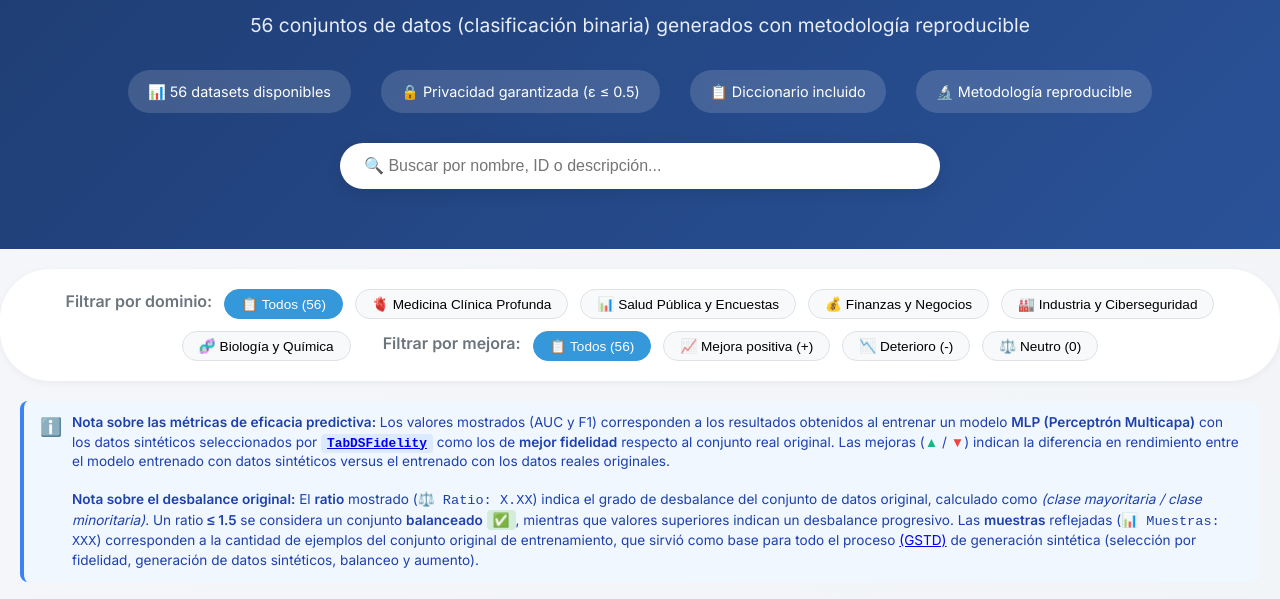
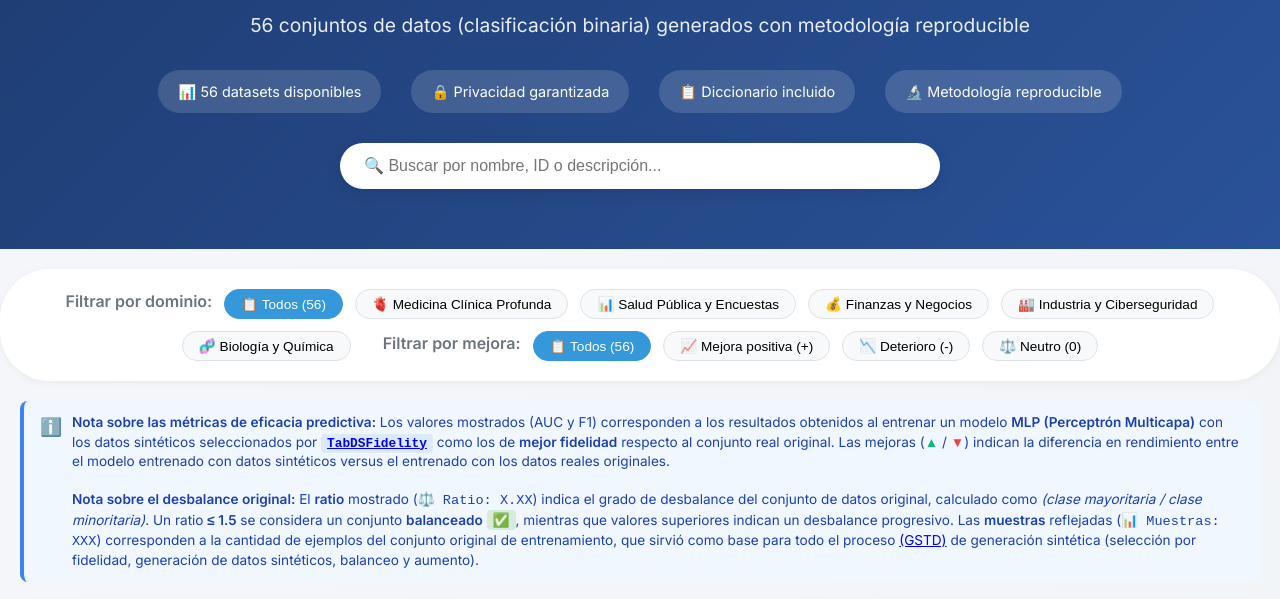
Before and after one commit to mdiazbastida/codigomdb, a plain HTML site: page conjuntos_clasificacion_binaria/index.html in a window 1280 px wide. Shown: the part 165-764 px from the top of the page. Drawn offline with Linux system fonts and the light colour scheme.

Commit message:
Actualizacion de index del repositiorio

```diff
--- a/conjuntos_clasificacion_binaria/index.html
+++ b/conjuntos_clasificacion_binaria/index.html
@@ -21,7 +21,7 @@
             <p class="subtitle">56 conjuntos de datos (clasificación binaria) generados con metodología reproducible</p>
             <div class="stats-bar">
                 <div>📊 56 datasets disponibles</div>
-                <div>🔒 Privacidad garantizada (ε ≤ 0.5)</div>
+                <div>🔒 Privacidad garantizada</div>
                 <div>📋 Diccionario incluido</div>
                 <div>🔬 Metodología reproducible</div>
             </div>
```
